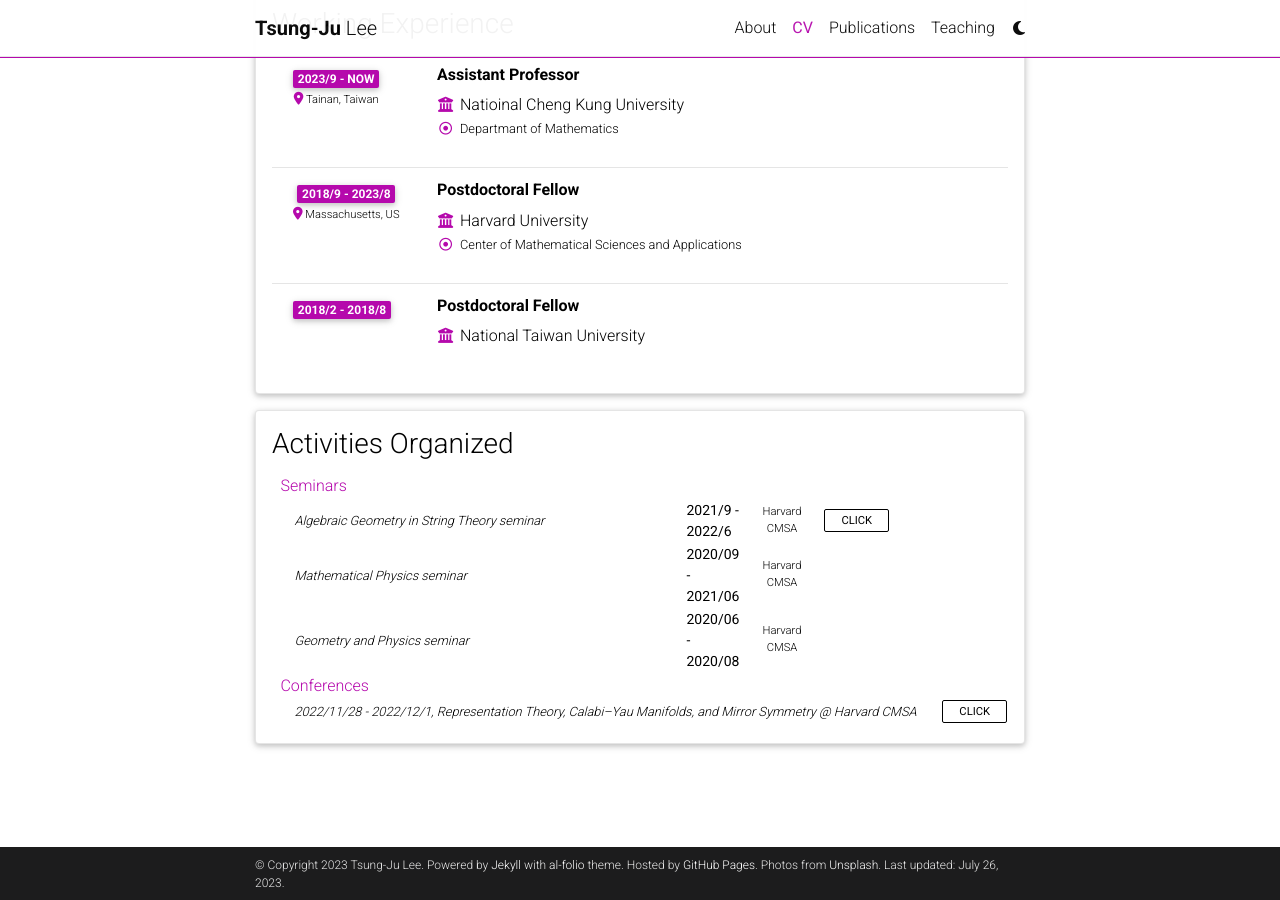
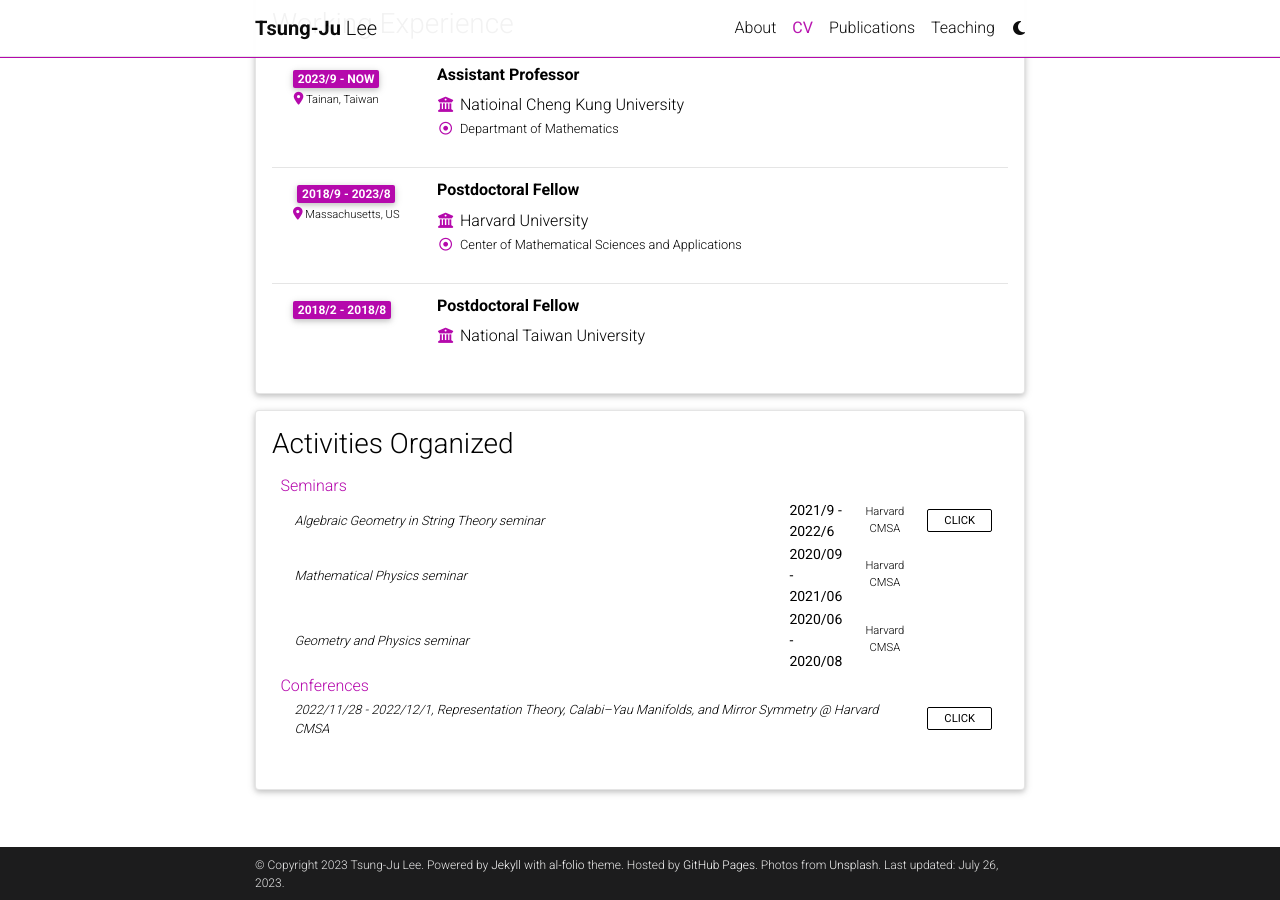
Before and after one commit to yusd24/yusd24.github.io-, a Jekyll site: the page built from _pages/cv.md, in a window 1280 px wide and 900 px high, scrolled down 969 px. Built offline with Jekyll 4.4.1, drawn with Linux system fonts in a browser that asks for light colours; comment, search, counter and statistics services are not loaded; a style sheet for code colours, icons or effects is not loaded.

Commit message:
Update list.html

```diff
--- a/_includes/cv/list.html
+++ b/_includes/cv/list.html
@@ -1,4 +1,4 @@
-<div class="list-groups">
+<div class="list-group col-md-12">
   {% for content in entry.contents %}
     <table class="table-cv list-group-table">
       <tbody>
```
